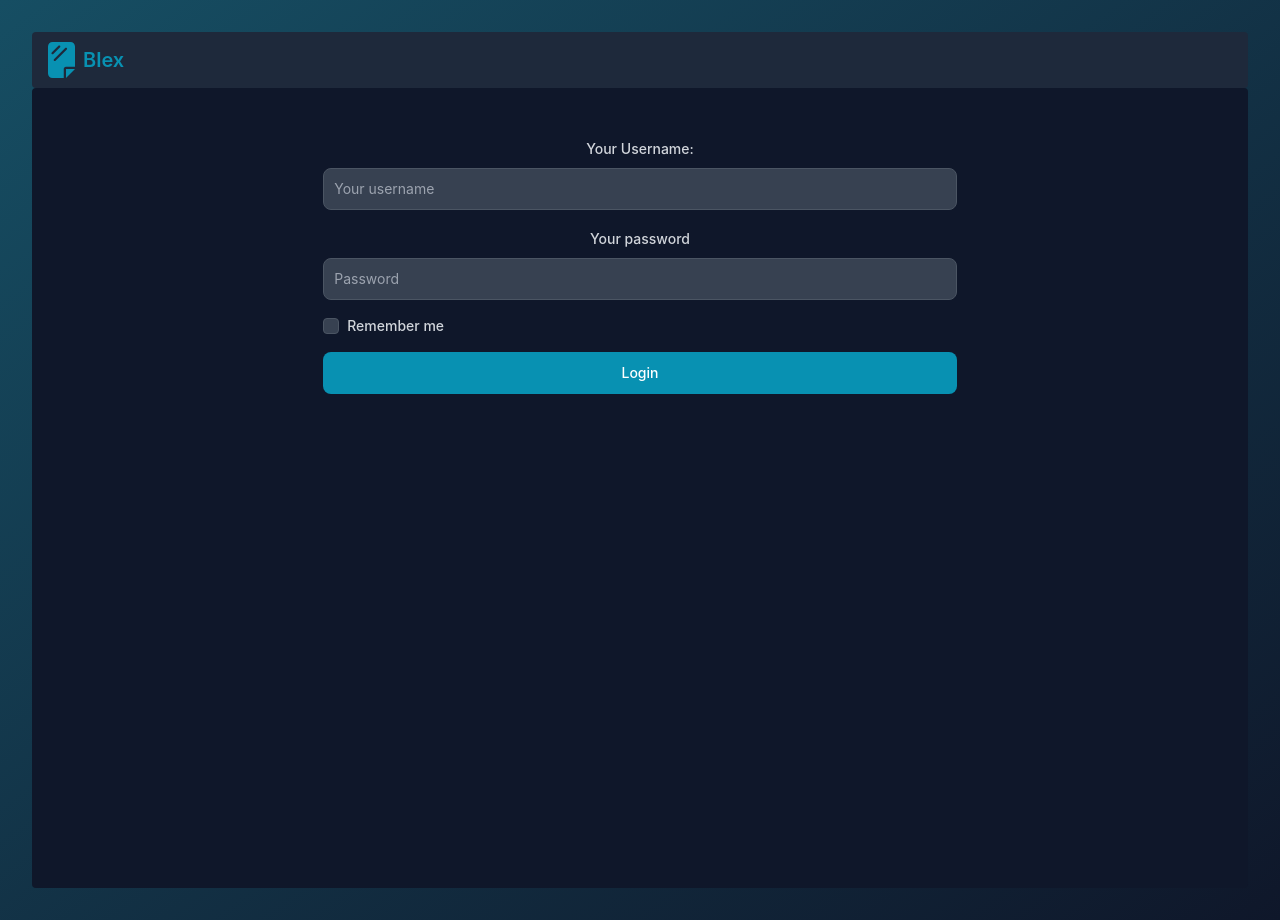
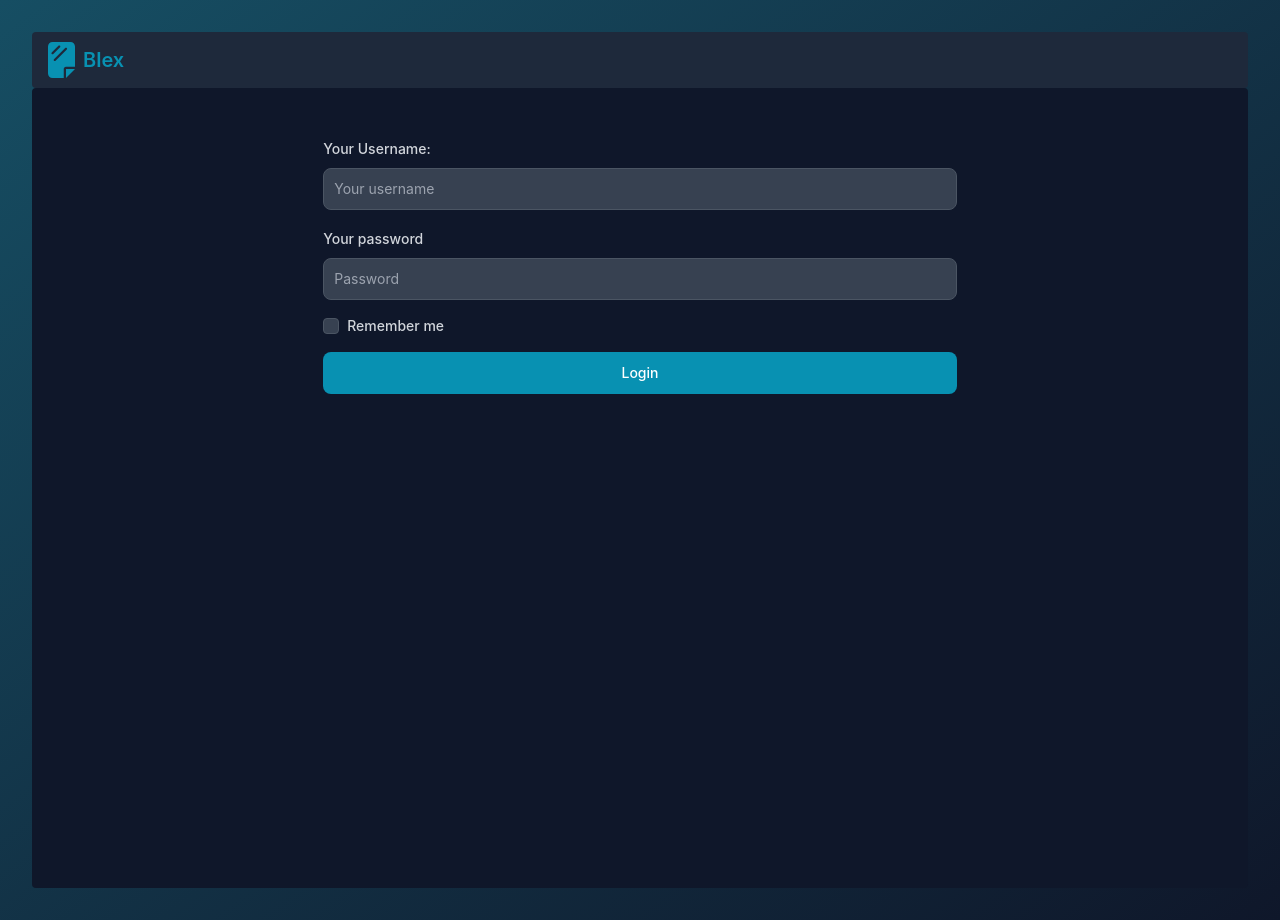
Before and after one commit to sifterstudios/blex, a React (Vite) app in the folder app/: page /signin in a window 1280 px wide. Built offline with nearby package versions, Linux system fonts and the light colour scheme; no server answers.

Commit message:
shift labels to align left

```diff
--- a/app/src/pages/signIn/SignIn.tsx
+++ b/app/src/pages/signIn/SignIn.tsx
@@ -50,8 +50,8 @@ export const SignIn: React.FC<Props> = ({ onLogin }) => {
 	return (
 		<>
 			<form className="sign-in-form flex flex-col gap-4" onSubmit={handleSubmit}>
-				<div>
-					<div className="mb-2 block">
+				<div className="flex flex-col">
+					<div className="mb-2 block self-start">
 						<Label
 							htmlFor="user"
 							value="Your Username:"
@@ -66,8 +66,8 @@ export const SignIn: React.FC<Props> = ({ onLogin }) => {
 						onChange={(e) => setUsername(e.target.value)}
 					/>
 				</div>
-				<div>
-					<div className="mb-2 block">
+				<div className="flex flex-col">
+					<div className="mb-2 block self-start">
 						<Label
 							htmlFor="pass"
 							value="Your password"
```
